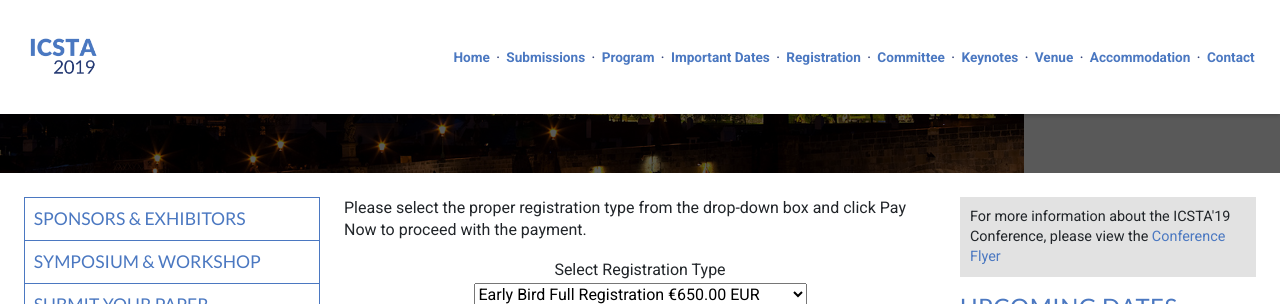
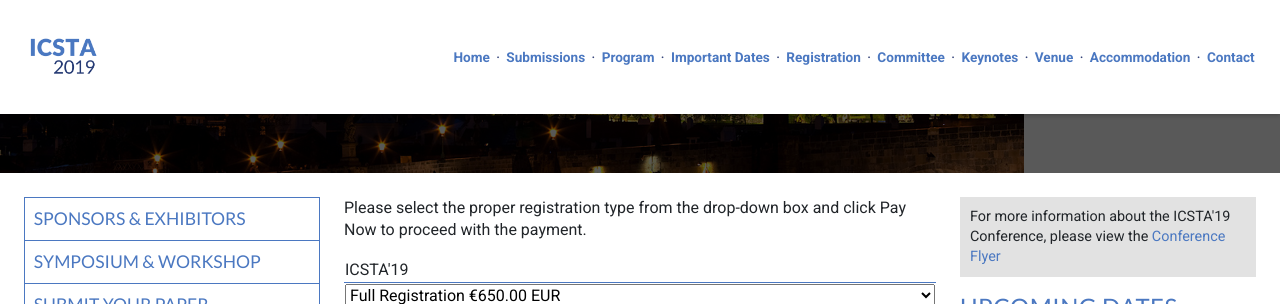
Before and after one commit to intaset/icsta, a Jekyll site: the page built from paypal.html, in a window 1280 px wide and 900 px high, scrolled down 307 px, cut to the strip 0-304 px from the top of the window. Built offline with Jekyll 4.4.1, drawn with Linux system fonts in a browser that asks for light colours; nearby versions of some CDN libraries; Markdown is read by kramdown in place of the engine named in the settings; comment, search, counter and statistics services are not loaded.

Commit message:
Update paypal form

```diff
--- a/paypal.html
+++ b/paypal.html
@@ -11,23 +11,23 @@ keyword: heat transfer conference, cfd conference, fluid flow conference,  energ
     <p class="body">Please select the proper registration type from the drop-down box and click Pay Now to proceed with the payment.</p>
 
     <center>
-    <form action="https://www.paypal.com/cgi-bin/webscr" method="post" target="_top" class="paypal">
+   <form target="paypal" action="https://www.paypal.com/cgi-bin/webscr" method="post">
 <input type="hidden" name="cmd" value="_s-xclick">
-	<input type="hidden" name="hosted_button_id" value="UZXN37ZKJPAZW">
+<input type="hidden" name="hosted_button_id" value="UYT8PZ86PTU8C">
 <table>
-	<tr><td><input type="hidden" name="on0" value="~ Select Registration Type ~">Select Registration Type</td></tr><tr><td><select name="os0">
-	<option value="Full Registration">Early Bird Full Registration €650.00 EUR</option>
-	<option value="Student Registration">Early Bird Student Registration €450.00 EUR</option>
-	<option value="Additional Paper">Additional Paper €150.00 EUR</option>
+<tr><td><input type="hidden" name="on0" value="ICSTA'19">ICSTA'19</td></tr><tr><td><select name="os0">
+	<option value="Full Registration">Full Registration €650.00 EUR</option>
+	<option value="Student Registration">Student Registration €450.00 EUR</option>
 	<option value="Accompanying Person">Accompanying Person €150.00 EUR</option>
-	<option value="Closing Ceremony">Closing Ceremony €70.00 EUR</option>
-	<option value="MCM Workshop">MCM Workshop €150.00 EUR</option>
+	<option value="Additional Paper">Additional Paper €200.00 EUR</option>
+	<option value="Banquet Dinner">Banquet Dinner €70.00 EUR</option>
 </select> </td></tr>
 </table>
 <input type="hidden" name="currency_code" value="EUR">
-	<input type="image" src="https://www.paypalobjects.com/en_US/i/btn/btn_paynowCC_LG.gif" border="0" name="submit" alt="PayPal - The safer, easier way to pay online!">
+<input type="image" src="https://www.paypalobjects.com/en_US/i/btn/btn_cart_LG.gif" border="0" name="submit" alt="PayPal - The safer, easier way to pay online!">
 <img alt="" border="0" src="https://www.paypalobjects.com/en_US/i/scr/pixel.gif" width="1" height="1">
 </form>
+
 	</center><br>
 
     <p class="body">If you are not able to use this method of payment, you may use our other types of payment. For more information please visit the link below:</p>
```
Also changed, not shown: 1 other file. Lines whose indentation alone changed are shown as unchanged.
